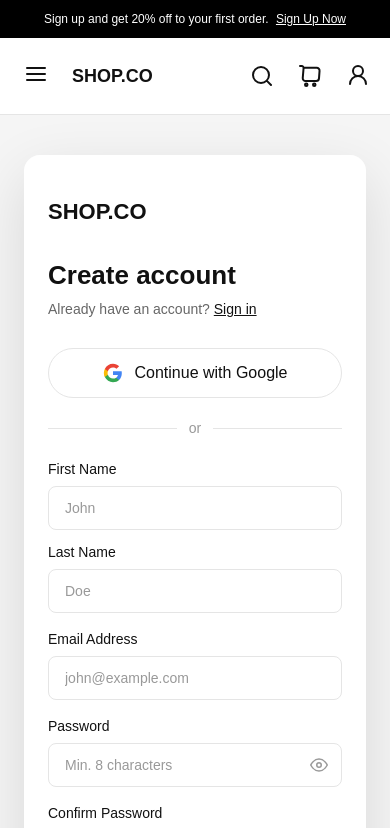
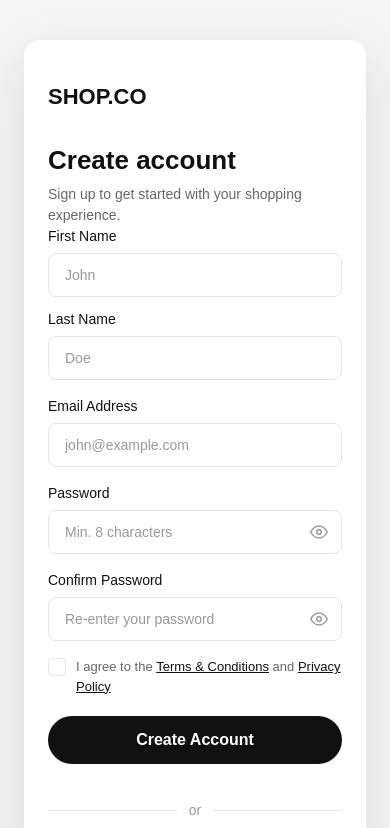
Before and after one commit to ObialoDaniel/E-commerce-Website, a Vue app: page /SignUp in a window 390 px wide. Shown: the top 828 px of the page. Built offline with nearby package versions, Linux system fonts and the light colour scheme; a web font is replaced by a local one.

Commit message:
modified AppHeader, fixed Ui with brands, modified filter from kony sugg

```diff
--- a/src/App.vue
+++ b/src/App.vue
@@ -1,10 +1,10 @@
 <template>
   <div id="app">
-    <AppHeader />
+    <AppHeader v-if = "showLayout" />
     <main class="main-content">
       <router-view />
     </main>
-    <AppFooter />
+    <AppFooter v-if="showLayout"/>
   </div>
 </template>
 
@@ -17,12 +17,18 @@ export default {
   components: {
     AppHeader,
     AppFooter
+  },
+  computed: {
+    showLayout() {
+      const noLayoutRoutes = ['SignUp', 'Login']
+      return !noLayoutRoutes.includes(this.$route.name)
+    }
   }
+
 }
 </script>
 
 <style>
-/* Remove scoped so html/body styles actually apply */
 html, body {
   overflow-x: clip;
   margin: 0;
@@ -33,7 +39,6 @@ html, body {
 <style scoped>
 #app {
   min-height: 100vh;
-  /* Remove flex — this is what breaks sticky */
 }
 
 .main-content {
--- a/src/assets/styles/global.css
+++ b/src/assets/styles/global.css
@@ -47,7 +47,7 @@ html {
   scroll-behavior: smooth;
   -webkit-font-smoothing: antialiased;
   -moz-osx-font-smoothing: grayscale;
-   overflow-x: hidden;
+   overflow-x: clip;
 }
 
 body {
@@ -57,12 +57,12 @@ body {
   line-height: var(--line-height-normal);
   color: var(--color-text-primary);
   background-color: var(--color-bg-primary);
-  overflow-x: hidden;
+  overflow-x: clip;
 }
 
 section {
   max-width: 100vw;
-  overflow-x: hidden;
+  overflow-x: clip;
 }
 
 /* ===== TYPOGRAPHY ===== */
--- a/src/components/AppHeader.vue
+++ b/src/components/AppHeader.vue
@@ -41,7 +41,7 @@
             </div>
             <router-link to="/top-selling" class="nav-link">On Sale</router-link>
             <router-link to="/new-arrivals" class="nav-link">New Arrivals</router-link>
-            <router-link to="/#" class="nav-link">Brands</router-link>
+            <router-link to="/#brands" class="nav-link">Brands</router-link>
             <router-link to="/category" class="nav-link">Category</router-link>
             <router-link to="/contact" class="nav-link">Contact Us</router-link>
           </nav>
@@ -194,7 +194,7 @@
             </div>
             <router-link to="/top-selling" class="mobile-nav-link" @click="toggleMobileMenu">On Sale</router-link>
             <router-link to="/new-arrivals" class="mobile-nav-link" @click="toggleMobileMenu">New Arrivals</router-link>
-            <router-link to="/#" class="mobile-nav-link" @click="toggleMobileMenu">Brands</router-link>
+            <router-link to="/#brands" class="mobile-nav-link" @click="toggleMobileMenu">Brands</router-link>
             <router-link to="/contact" class="mobile-nav-link" @click="toggleMobileMenu">Contact Us</router-link>
           </nav>
         </div>
--- a/src/components/BrandLogo.vue
+++ b/src/components/BrandLogo.vue
@@ -1,5 +1,5 @@
 <template>
-  <section class="brands-section">
+  <section id="brands" class="brands-section">
     <div class="brands-container">
       <div class="brands-content">
         <div class="brand-item">
--- a/src/pages/CategoryPage.vue
+++ b/src/pages/CategoryPage.vue
@@ -463,6 +463,7 @@ export default {
   min-height: 100vh;
   display: flex;
   flex-direction: column;
+  align-items: stretch;
 }
 
 .container {
@@ -470,6 +471,8 @@ export default {
   margin: 0 auto;
   padding: var(--space-lg);
   flex: 1;
+  overflow: visible;
+  width: 100%;
 }
 
 /* Breadcrumb */
@@ -493,6 +496,7 @@ export default {
   display: grid;
   grid-template-columns: 260px 1fr;
   gap: var(--space-xl);
+  align-items: start;
 }
 
 /* Desktop sidebar */
@@ -500,7 +504,10 @@ export default {
   display: block;
   height: fit-content;
   position: sticky;
-  top: var(--space-lg);
+  top: 90px;
+  align-self: start;
+  max-height: calc(100vh - 90px);
+  overflow-y: auto;
 }
 
 /* Mobile filter trigger button */
--- a/src/pages/SignUpPage.vue
+++ b/src/pages/SignUpPage.vue
@@ -14,7 +14,6 @@
         ></div>
         <div class="image-overlay"></div>
         <div class="image-content">
-          <!-- rest stays the same -->
         </div>
       </div>
 
@@ -24,27 +23,8 @@
 
           <!-- Mobile Logo -->
           <router-link to="/" class="mobile-logo">SHOP.CO</router-link>
-
-          <div class="form-header">
-            <h1 class="form-title">Create account</h1>
-            <p class="form-subtitle">Already have an account? <router-link to="/login" class="link">Sign in</router-link></p>
-          </div>
-
-          <!-- Google Button -->
-          <button class="google-btn" @click="handleGoogle" type="button">
-            <svg width="20" height="20" viewBox="0 0 24 24">
-              <path fill="#4285F4" d="M22.56 12.25c0-.78-.07-1.53-.2-2.25H12v4.26h5.92c-.26 1.37-1.04 2.53-2.21 3.31v2.77h3.57c2.08-1.92 3.28-4.74 3.28-8.09z"/>
-              <path fill="#34A853" d="M12 23c2.97 0 5.46-.98 7.28-2.66l-3.57-2.77c-.98.66-2.23 1.06-3.71 1.06-2.86 0-5.29-1.93-6.16-4.53H2.18v2.84C3.99 20.53 7.7 23 12 23z"/>
-              <path fill="#FBBC05" d="M5.84 14.09c-.22-.66-.35-1.36-.35-2.09s.13-1.43.35-2.09V7.07H2.18C1.43 8.55 1 10.22 1 12s.43 3.45 1.18 4.93l2.85-2.22.81-.62z"/>
-              <path fill="#EA4335" d="M12 5.38c1.62 0 3.06.56 4.21 1.64l3.15-3.15C17.45 2.09 14.97 1 12 1 7.7 1 3.99 3.47 2.18 7.07l3.66 2.84c.87-2.6 3.3-4.53 6.16-4.53z"/>
-            </svg>
-            Continue with Google
-          </button>
-
-          <div class="divider">
-            <span>or</span>
-          </div>
-
+          <h1 class="form-title">Create account</h1>
+          <p class="form-subtitle">Sign up to get started with your shopping experience.</p>
           <!-- Form -->
           <form @submit.prevent="handleSubmit" novalidate>
 
@@ -170,8 +150,13 @@
               <span>{{ isSubmitting ? 'Creating account...' : 'Create Account' }}</span>
             </button>
 
+            <div class="divider">
+              <span>or</span>
+            </div>
+            <p class="form-subtitle">Already have an account? <router-link to="/login" class="link">Sign in</router-link></p>
           </form>
         </div>
+
       </div>
 
     </div>
@@ -288,13 +273,8 @@ export default {
       this.isSubmitting = true
       await new Promise(r => setTimeout(r, 1500))
       this.isSubmitting = false
-      // TODO: connect to your auth service
+      // TODO: connect to auth service
       this.$router.push('/')
-    },
-
-    handleGoogle() {
-      // TODO: connect to Google OAuth
-      console.log('Google sign up')
     }
   }
 }
@@ -352,76 +332,6 @@ export default {
   height: 100%;
 }
 
-.panel-logo {
-  font-family: var(--font-primary);
-  font-size: 24px;
-  font-weight: var(--font-weight-bold);
-  color: #fff;
-  text-decoration: none;
-  letter-spacing: 0.02em;
-}
-
-.panel-text {
-  flex: 1;
-  display: flex;
-  flex-direction: column;
-  justify-content: center;
-  padding: 40px 0;
-}
-
-.panel-heading {
-  font-family: var(--font-primary);
-  font-size: clamp(36px, 4vw, 56px);
-  font-weight: var(--font-weight-bold);
-  color: #fff;
-  line-height: 1.1;
-  margin: 0 0 16px;
-}
-
-.panel-sub {
-  font-family: var(--font-secondary);
-  font-size: 16px;
-  color: rgba(255,255,255,0.7);
-  line-height: 1.6;
-  max-width: 320px;
-  margin: 0;
-}
-
-.panel-stats {
-  display: flex;
-  align-items: center;
-  gap: 24px;
-  padding: 24px 0 0;
-  border-top: 1px solid rgba(255,255,255,0.2);
-}
-
-.stat {
-  display: flex;
-  flex-direction: column;
-  gap: 2px;
-}
-
-.stat-number {
-  font-family: var(--font-primary);
-  font-size: 20px;
-  font-weight: var(--font-weight-bold);
-  color: #fff;
-}
-
-.stat-label {
-  font-family: var(--font-secondary);
-  font-size: 12px;
-  color: rgba(255,255,255,0.6);
-  text-transform: uppercase;
-  letter-spacing: 0.06em;
-}
-
-.stat-divider {
-  width: 1px;
-  height: 32px;
-  background: rgba(255,255,255,0.2);
-}
-
 /* ── Form Panel ── */
 .form-panel {
   display: flex;
@@ -477,29 +387,6 @@ export default {
   text-decoration: underline;
 }
 
-/* Google Button */
-.google-btn {
-  width: 100%;
-  display: flex;
-  align-items: center;
-  justify-content: center;
-  gap: 12px;
-  padding: 14px;
-  border: 1.5px solid var(--color-border);
-  border-radius: var(--radius-full);
-  background: #fff;
-  font-family: var(--font-secondary);
-  font-size: var(--font-size-base);
-  font-weight: var(--font-weight-medium);
-  color: var(--color-text-primary);
-  cursor: pointer;
-  transition: border-color 0.2s, box-shadow 0.2s;
-}
-
-.google-btn:hover {
-  border-color: #000;
-  box-shadow: 0 0 0 3px rgba(0,0,0,0.06);
-}
 
 /* Divider */
 .divider {
--- a/src/router/index.js
+++ b/src/router/index.js
@@ -103,6 +103,13 @@ const router = createRouter({
   history: createWebHistory(import.meta.env.BASE_URL),
   routes,
   scrollBehavior(to, from, savedPosition) {
+    if (to.hash) {
+      return {
+        el: to.hash,
+        behavior: 'smooth',
+        top: 80
+      }
+    }
     if (savedPosition) {
       return savedPosition
     } else {
```
